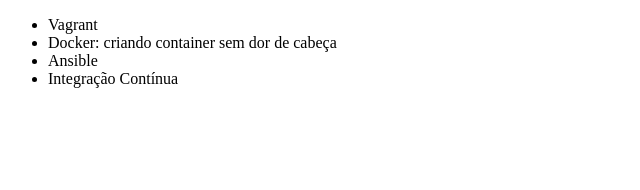
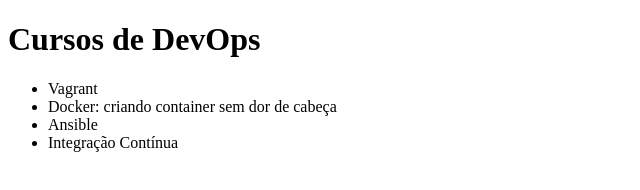
Before and after one commit to leoalura/git, a plain HTML site: page index.html in a window 1280 px wide. Shown: the whole page, without its empty margins (0-640 px from the left). Drawn offline with Linux system fonts and the light colour scheme.

Commit message:
título adicionado

```diff
--- a/index.html
+++ b/index.html
@@ -5,6 +5,9 @@
     <title>Lista de CURSOS de DevOps da Alura</title>
 </head>
 <body>
+	<h1>
+		Cursos de DevOps
+	</h1>
 	<ul>
 		<li>Vagrant</li>
 		<li>Docker: criando container sem dor de cabeça</li>
```
Lines whose indentation alone changed are shown as unchanged.
